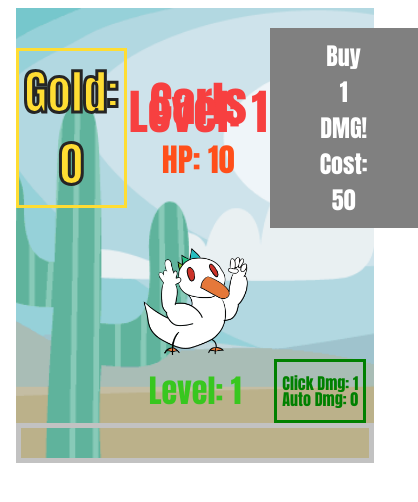
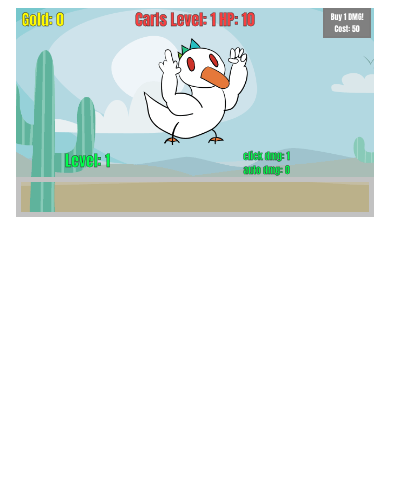
Before and after one commit to carlsenop/op-clicker, a Svelte app: page / in a window 390 px wide. Shown: the top 502 px of the page, 418 px wide, since content can reach past the window. Built offline with nearby package versions, Linux system fonts and the light colour scheme.

Commit message:
Made text responsive

```diff
--- a/public/global.css
+++ b/public/global.css
@@ -2,55 +2,48 @@
     background-image: url("backy.gif");
     background-size: cover;
 }
-
 main {
-    width: auto;
+    width: 100%;
     text-align: center;
 }
-
-.flex {
-    display: flex;
-    justify-content:center;
-    align-items: center;
-}
-.gold {
-    border-style: solid;
-    padding: 5px;
-    -webkit-text-stroke: 3px;
-    -webkit-text-stroke-color: rgb(37, 37, 37);
-}
-
 .grid {
     display: grid;
-    grid-template-columns: 1fr 40% 1fr;
-    place-items: center;
+    grid-template-columns: 15% 70% 15%;
 }
 .bottomgrid {
     display: grid;
-    grid-template-columns: 1fr 80% 1fr;
-    place-items: center;
+    grid-template-columns: 40% 60%;
 }
-
+.gold {
+    color:rgb(255, 251, 0);
+}
+.green {
+    color:rgb(0, 255, 76);
+}
 .shop {
     color: white;
+    font-size: 2vw;
     background-color: coral;
-    padding: 10px 50px;
-    font-size: 1.5rem;
     font-family: Impact, Haettenschweiler, 'Arial Narrow Bold', sans-serif;
     border-style: solid;
-    border: 20px;
 }
 .shop[disabled] {
     background-color: grey;
 }
 .fattext {
-    font-size: 3rem;
+    font-size: 4vw;
     font-family: Impact, Haettenschweiler, 'Arial Narrow Bold', sans-serif;
+    -webkit-text-stroke: 0.1vw;
+    -webkit-text-stroke-color: rgb(37, 37, 37);
+}
+.lesstext {
+    font-size: 2.5vw;
+    font-family: Impact, Haettenschweiler, 'Arial Narrow Bold', sans-serif;
+    -webkit-text-stroke: 0.1vw;
+    -webkit-text-stroke-color: rgb(37, 37, 37);
+}
+.bosstext {
     color: hsl(0, 92%, 61%);
-}
-.semifattext {
-    font-size: 2rem;
-    font-family: Impact, Haettenschweiler, 'Arial Narrow Bold', sans-serif;
 }
 .bossimg {
     width: 30%;
@@ -64,5 +57,4 @@ main {
 .progress-bar {
     height: 30px;
     background-color: rgb(77, 199, 55);
-
 }
--- a/src/App.svelte
+++ b/src/App.svelte
@@ -4,27 +4,25 @@
 	//Learn to do reactive content
 	import Clicker from "./Clickerbutton.svelte";
 	import Gold from "./stores/GoldStore.js";
-	import Boss from "./Boss.svelte";
 	import Xpbar from "./Player.svelte";
-	import Bosslevel from "./misc/BossLevel.svelte";
 	import BuyDmg from "./Buydmg.svelte";
+	import { Level, ClickDmg, AutoDmg, BossLevel, BossHP} from "./stores/StatsStore";
 
 </script>
 
-
-
-<body>
-
-<main class = "backy">
-	<article>
-	<div class= "grid">
-		<h1 style = "color: hsl(50, 100%, 60%)" class="fattext gold">Gold: {$Gold}</h1>
-		<Bosslevel />
-		<BuyDmg />
-	</div>
-	<Boss />
-	<Clicker />
-	<Xpbar />
-	</article>
-</main>
+ <body>
+	<main class = "backy">
+		<section class="grid">
+			<div class="fattext gold">Gold: {$Gold}</div>
+			<div class="fattext bosstext">
+				Carls Level: {$BossLevel} HP: {$BossHP}</div>
+			<div><BuyDmg /></div>
+		</section>
+			<div><Clicker /><div>
+		<section class="bottomgrid">
+			<div class="fattext green">Level: {$Level}</div>
+			<div class="lesstext green"> click dmg: {$ClickDmg} <br> auto dmg: {$AutoDmg} </div>
+		</section>
+			<div><Xpbar /></div>
+	</main>
 </body>
--- a/src/Player.svelte
+++ b/src/Player.svelte
@@ -38,18 +38,10 @@
     {please()}
 {/if}
 
-<article style = "line-height: 0%">
-    <div class= "grid">
-        <p></p>
-        <h1 style = "color: hsl(111 73% 45%) "class ="semifattext">Level: {$Level}</h1>
-        <box style = "font-family: impact; border-style: solid; padding: 5px; color: green">
-            <p>Click Dmg: {$ClickDmg}</p>
-            <p>Auto Dmg: {$AutoDmg}</p>
-        </box>
-	</div>
-    <div class="progress-container">
-        <div class ="progress-bar" style="width: {$Progress}%;">
 
-        </div>
+
+<div class="progress-container">
+    <div class ="progress-bar" style="width: {$Progress}%;">
+
     </div>
-</article>
+ </div>
--- a/src/misc/BossLevel.svelte
+++ /dev/null
@@ -1,9 +0,0 @@
-<script>
-import { BossLevel, BossHP } from "../stores/StatsStore.js";
-
-</script>
-
-<div style = "line-height: 50%">
-<h1 class = "fattext">Carls Level: {$BossLevel}</h1>
-<h3 style = "color: hsl(14, 100%, 55%)" class = "semifattext">HP: {$BossHP}</h3>
-</div>
```
Also changed, not shown: public/build/bundle.js, 1 other file (tests, documents, lock files or other folders).
